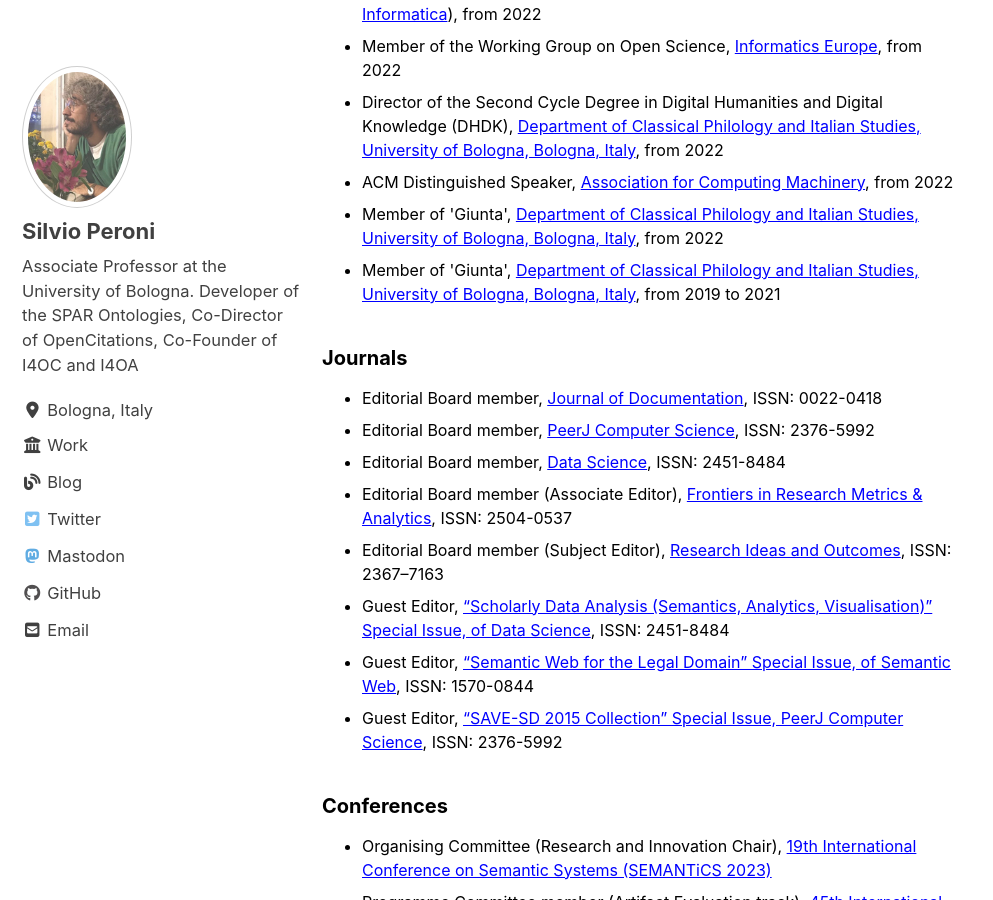
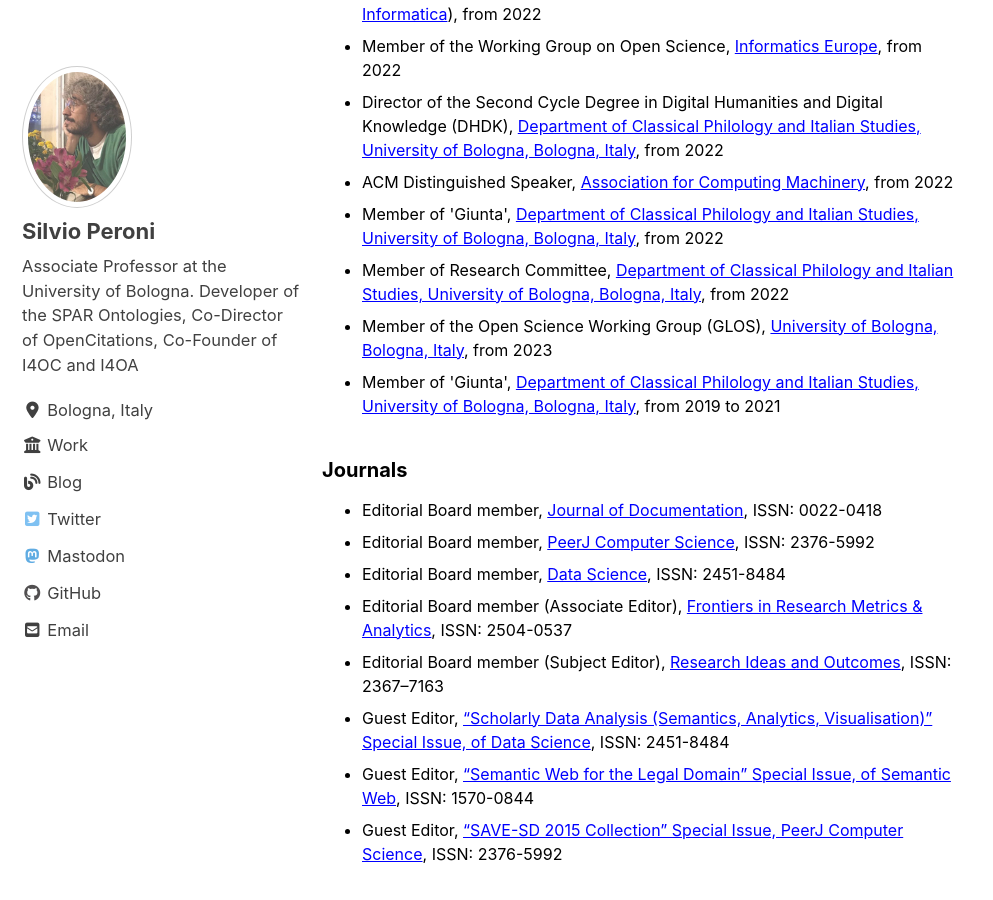
Before and after one commit to essepuntato/essepuntato.github.io, a Jekyll site: the page built from _pages/activities.md, in a window 1280 px wide and 900 px high, scrolled down 869 px. Shown: the whole window, without its empty margins (0-993 px from the left). Built offline with Jekyll 4.4.1, drawn with Linux system fonts in a browser that asks for light colours; cached includes are drawn as plain includes; nearby versions of some CDN libraries.

Commit message:
Update institutional.yml

```diff
--- a/_data/activities/institutional.yml
+++ b/_data/activities/institutional.yml
@@ -50,6 +50,14 @@
   institution: "Department of Classical Philology and Italian Studies, University of Bologna, Bologna, Italy"
   website: "https://ficlit.unibo.it"
   start: "2022"
+- role: "Member of Research Committee"
+  institution: "Department of Classical Philology and Italian Studies, University of Bologna, Bologna, Italy"
+  website: "https://ficlit.unibo.it"
+  start: "2022"
+- role: "Member of the Open Science Working Group (GLOS)"
+  institution: "University of Bologna, Bologna, Italy"
+  website: "https://www.unibo.it"
+  start: "2023"
 - role: "Member of 'Giunta'"
   institution: "Department of Classical Philology and Italian Studies, University of Bologna, Bologna, Italy"
   website: "https://ficlit.unibo.it"
```
